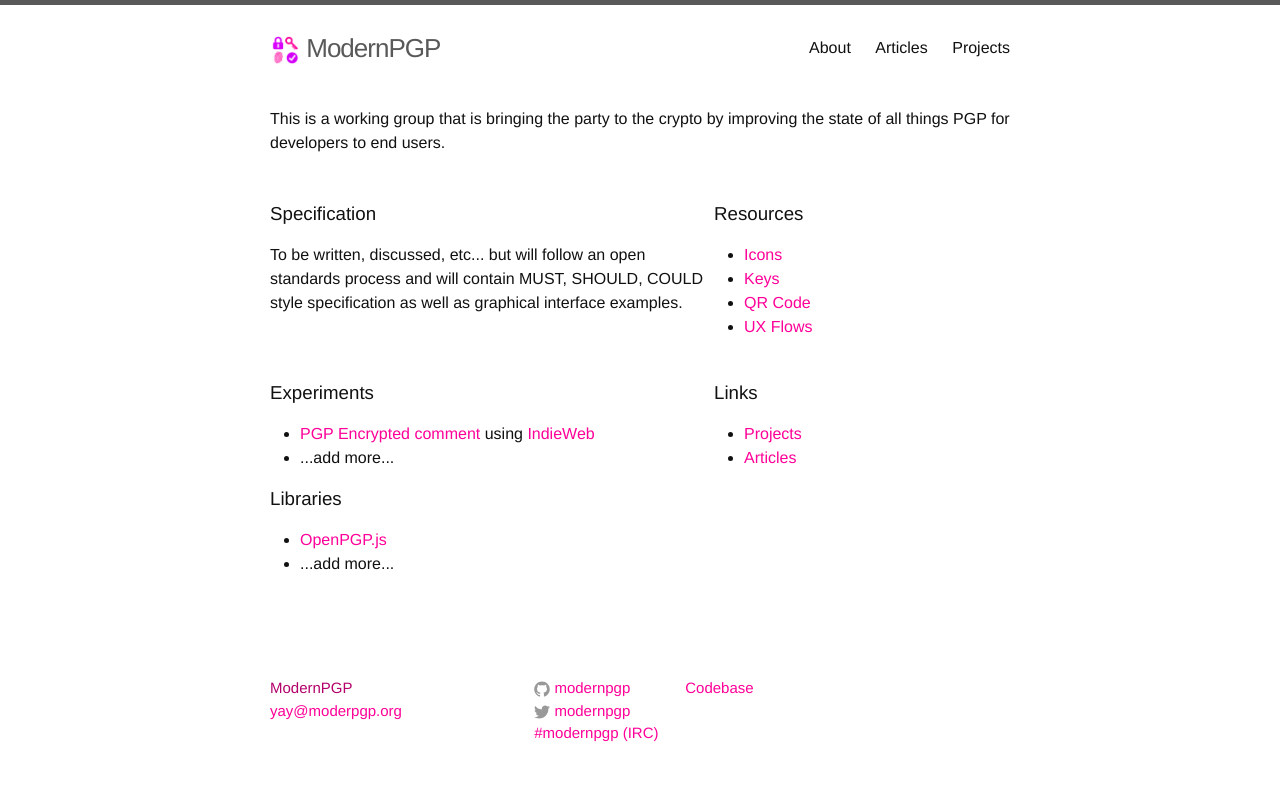
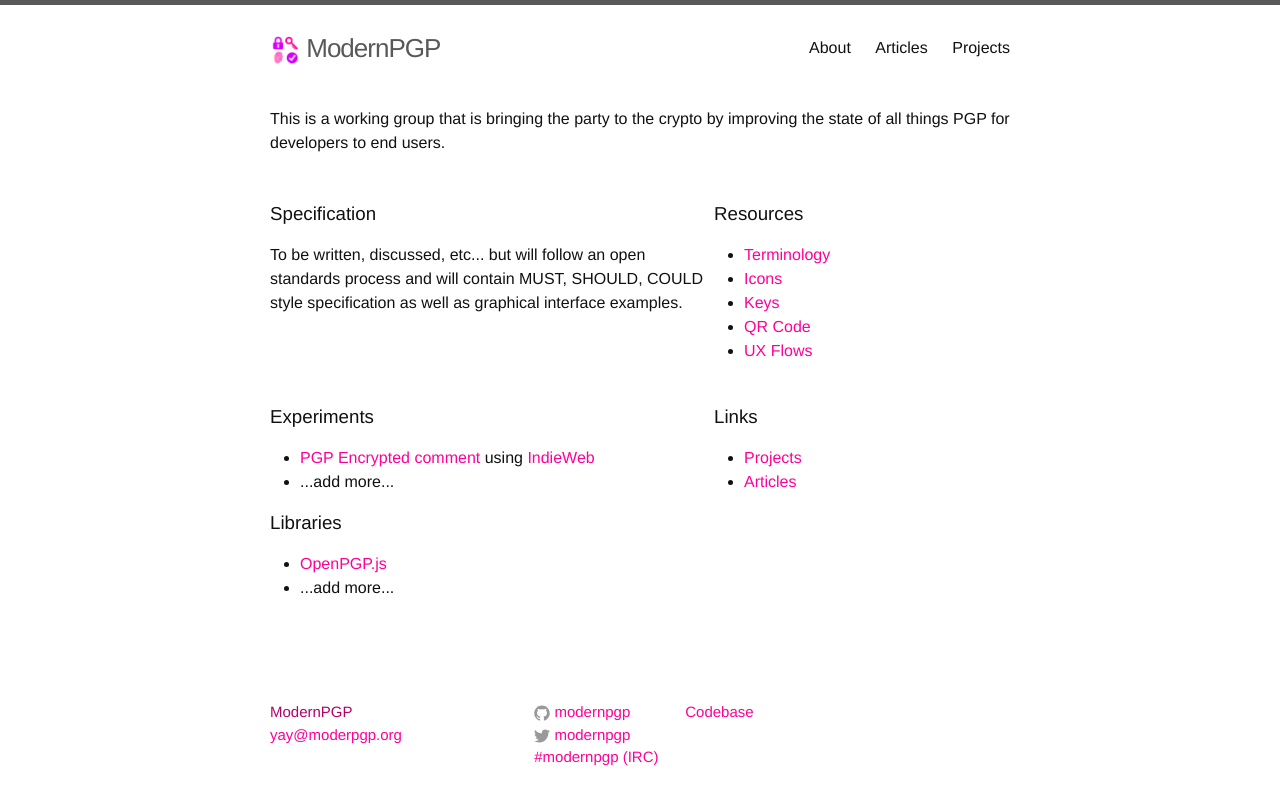
Before and after one commit to ModernPGP/modernpgp.github.io, a Jekyll site: the page built from index.html, in a window 1280 px wide. Shown: the top 805 px of the page. Built offline with Jekyll 4.4.1, drawn with Linux system fonts in a browser that asks for light colours.

Commit message:
added Terminology link and fixed links

```diff
--- a/index.html
+++ b/index.html
@@ -15,7 +15,8 @@
     <td width="40%">
       <h3>Resources</h3>
       <ul>
-        <li><a href="https://github.com/ModernPGP/icons)">Icons</a></li>
+        <li><a href="https://github.com/ModernPGP/terminology">Terminology</a></li>
+        <li><a href="https://github.com/ModernPGP/icons">Icons</a></li>
         <li><a href="https://github.com/ModernPGP/keys">Keys</a></li>
         <li><a href="https://github.com/ModernPGP/QR">QR Code</a></li>
         <li><a href="https://github.com/ModernPGP/flows">UX Flows</a></li>
```
Also changed, not shown: 2 other files.
